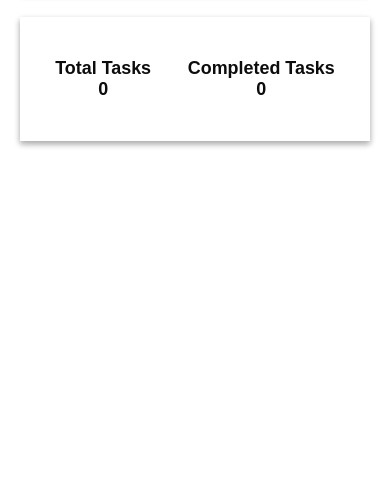
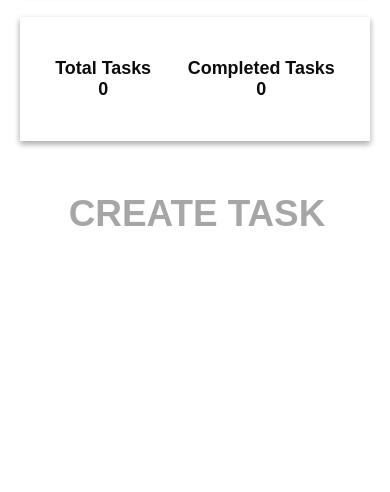
Before and after one commit to juveria-manzar/Get-It-Done, a PHP site: page / in a window 390 px wide. Shown: the part 238-730 px from the top of the page. Run offline with PHP 8.4, Linux system fonts and the light colour scheme.

Commit message:
Input-section-styled

```diff
--- a/index.html
+++ b/index.html
@@ -62,6 +62,11 @@
                 </div>
             </header>
         </article>
+
+        <article id="input-section" class="black">
+            <input type="text" id="task-input" class="black" placeholder="Create Task">
+            <label>Press enter to Create Task!</label>
+        </article>
     </section>
     <script src="js/date_format.js"></script>
     <script src="js/storage.js"></script>
--- a/sass/_input.scss
+++ b/sass/_input.scss
@@ -0,0 +1,52 @@
+#input-section {
+    margin-top: 3rem;
+    margin-left: 6rem;
+    * {
+        display: block;
+    }
+    input {
+        width: max-content;
+        font-size: 3rem;
+        text-transform: uppercase;
+        background-color: transparent;
+        opacity: .36;
+        outline: none;
+        border: none;
+        color: rgba(var(--text-color), 1);
+    }
+    label {
+        visibility: hidden;
+        color: rgba(var(--text-color), 1);
+        font-size: 1rem;
+        opacity: .5;
+    }
+    input:focus+label {
+        visibility: visible;
+    }
+     ::placeholder {
+        color: inherit;
+    }
+    @media ( max-width:1400px) {
+        input {
+            font-size: 4.2rem;
+        }
+        label {
+            font-size: 1.5rem;
+        }
+    }
+    @media ( max-width:1100px) {
+        margin: 3rem 0 0;
+        input {
+            width: 100%;
+            margin: 10rem 0 .5rem;
+            font-size: 7.2rem;
+            text-align: center;
+        }
+        label {
+            font-size: 2.3rem;
+            text-align: center;
+            font-weight: 500;
+            text-transform: uppercase;
+        }
+    }
+}
--- a/stylesheets/main.css
+++ b/stylesheets/main.css
@@ -327,3 +327,45 @@
     height: 75px; }
     #menu-controller label {
       height: 40px; } }
+
+#input-section {
+  margin-top: 3rem;
+  margin-left: 6rem; }
+  #input-section * {
+    display: block; }
+  #input-section input {
+    width: max-content;
+    font-size: 3rem;
+    text-transform: uppercase;
+    background-color: transparent;
+    opacity: .36;
+    outline: none;
+    border: none;
+    color: rgba(var(--text-color), 1); }
+  #input-section label {
+    visibility: hidden;
+    color: rgba(var(--text-color), 1);
+    font-size: 1rem;
+    opacity: .5; }
+  #input-section input:focus + label {
+    visibility: visible; }
+  #input-section ::placeholder {
+    color: inherit; }
+  @media (max-width: 1400px) {
+    #input-section input {
+      font-size: 4.2rem; }
+    #input-section label {
+      font-size: 1.5rem; } }
+  @media (max-width: 1100px) {
+    #input-section {
+      margin: 3rem 0 0; }
+      #input-section input {
+        width: 100%;
+        margin: 10rem 0 .5rem;
+        font-size: 7.2rem;
+        text-align: center; }
+      #input-section label {
+        font-size: 2.3rem;
+        text-align: center;
+        font-weight: 500;
+        text-transform: uppercase; } }
```
